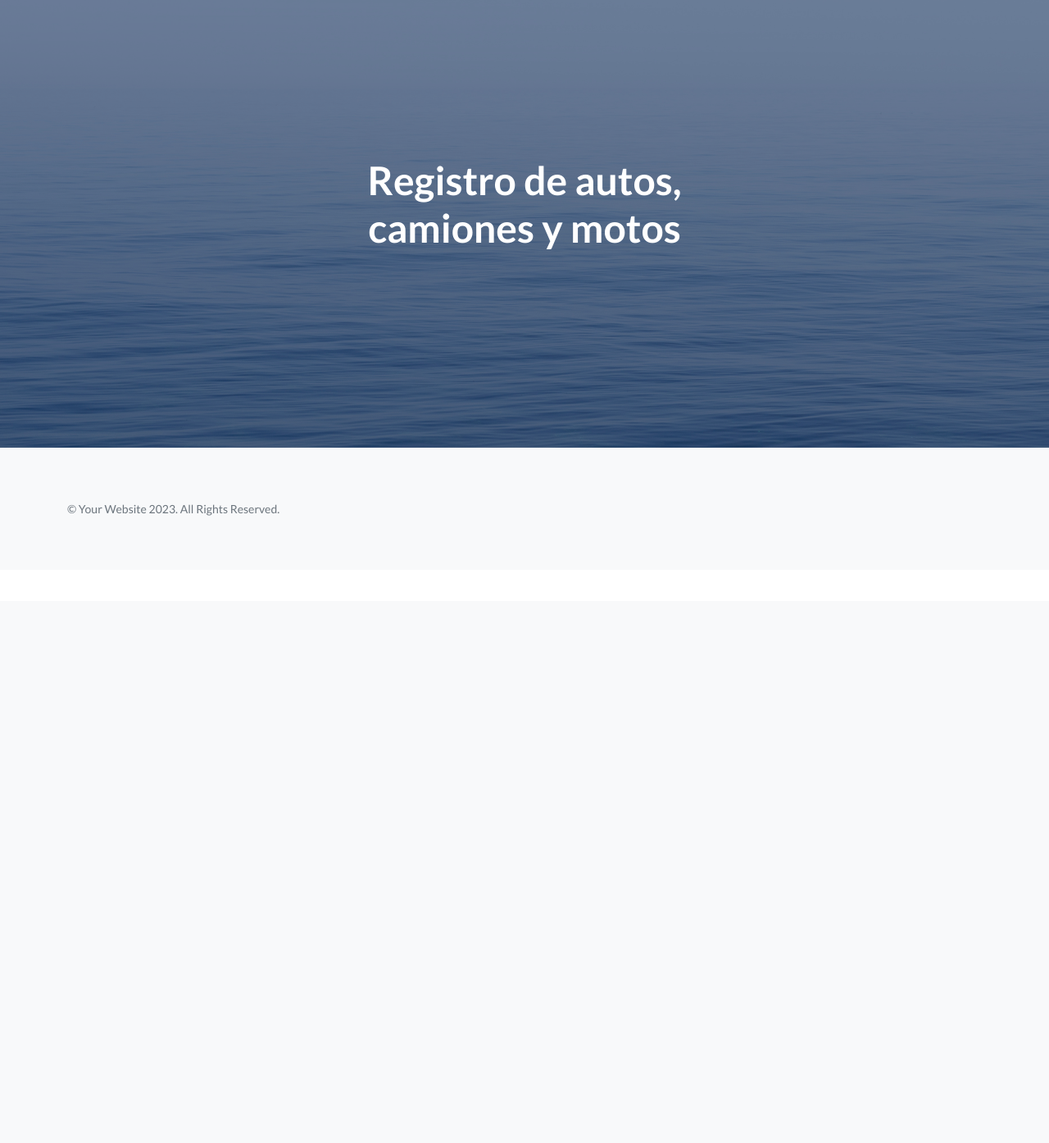
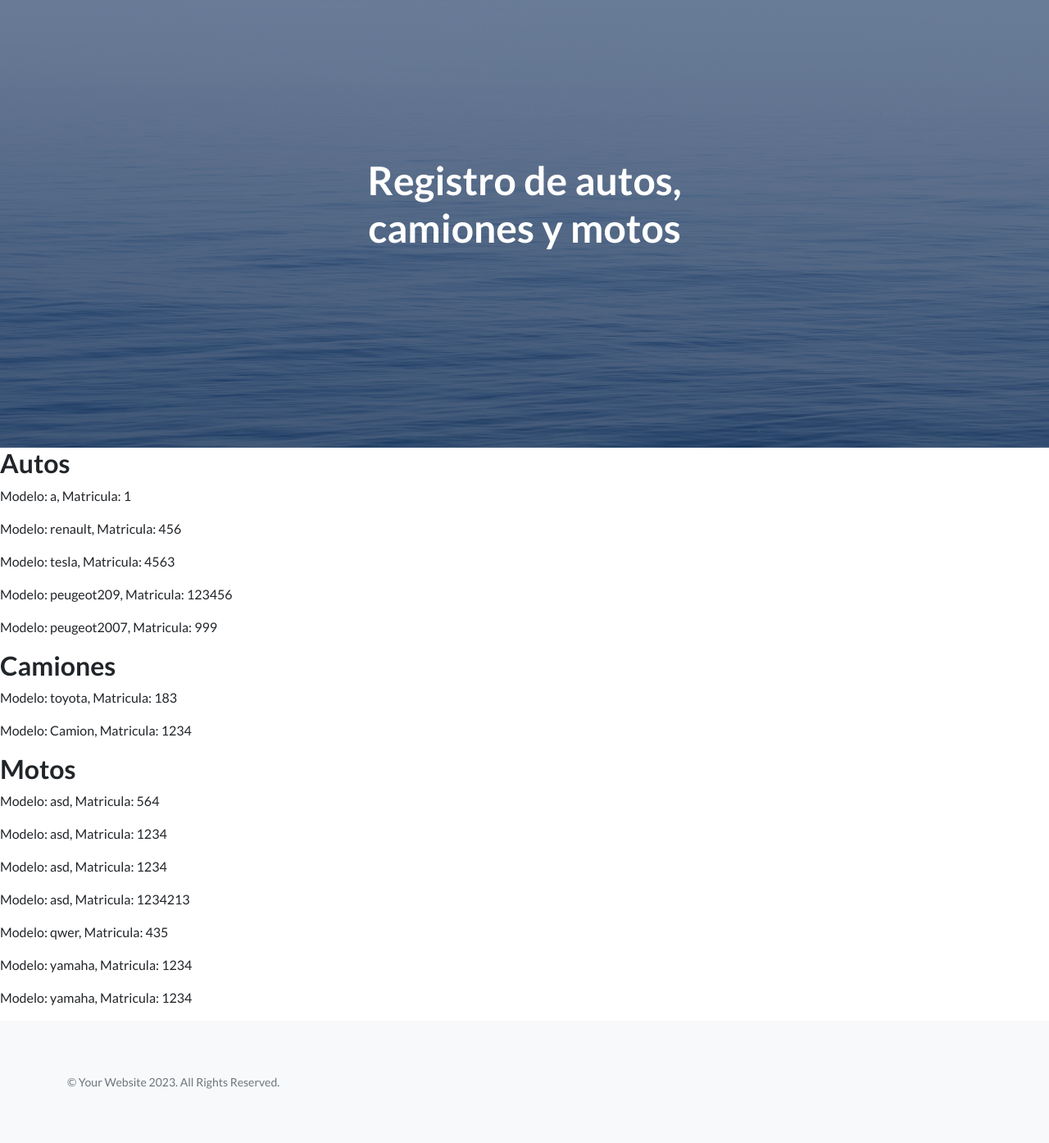
Before and after one commit to juanhu9999/pre_entrega_tres, a Django app: page /entrega/bd_vehiculos in a window 1280 px wide. Shown: the part 67-1461 px from the top of the page at 82% size. Before the commit the page ends 696 px from the top, so only its background shows below. Run offline with Django 5.2, Linux system fonts and the light colour scheme; data comes from the database, SQL or seed files in the repository; both versions use the stored data as it was after the commit; some libraries are stand-ins or nearby versions.

Commit message:
update para base de datos

```diff
--- a/tercera_pre_entrega_isabella/entrega/templates/entrega/bd_vehiculos.html
+++ b/tercera_pre_entrega_isabella/entrega/templates/entrega/bd_vehiculos.html
@@ -3,5 +3,24 @@
 {% block title %} Vehiculos {% endblock %}
 
 {% block main %}
+<h2>Autos</h2>
+{% for auto in autos %}
+    <p>Modelo: {{ auto.modelo }}, Matricula: {{ auto.matricula }}</p>
+{% empty %}
+    <p>No se encontraron autos.</p>
+{% endfor %}
 
+<h2>Camiones</h2>
+{% for camion in camiones %}
+    <p>Modelo: {{ camion.modelo }}, Matricula: {{ camion.matricula }}</p>
+{% empty %}
+    <p>No se encontraron camiones.</p>
+{% endfor %}
+
+<h2>Motos</h2>
+{% for moto in motos %}
+    <p>Modelo: {{ moto.modelo }}, Matricula: {{ moto.matricula }}</p>
+{% empty %}
+    <p>No se encontraron motos.</p>
+{% endfor %}
 {% endblock main %}
--- a/tercera_pre_entrega_isabella/entrega/views.py
+++ b/tercera_pre_entrega_isabella/entrega/views.py
@@ -120,3 +120,13 @@ class ActualizarMotosView(UpdateView):
     template_name = "entrega/actualizar_motos.html"
     fields = ['modelo', 'matricula']
     success_url = reverse_lazy('buscar_datos')
+
+class BDVehiculosView(TemplateView):
+    template_name = "entrega/bd_vehiculos.html"
+
+    def get_context_data(self, **kwargs):
+        context = super().get_context_data(**kwargs)
+        context['autos'] = Autos.objects.all()
+        context['camiones'] = Camiones.objects.all()
+        context['motos'] = Motos.objects.all()
+        return context
```
Also changed, not shown: tercera_pre_entrega_isabella/db.sqlite3.
